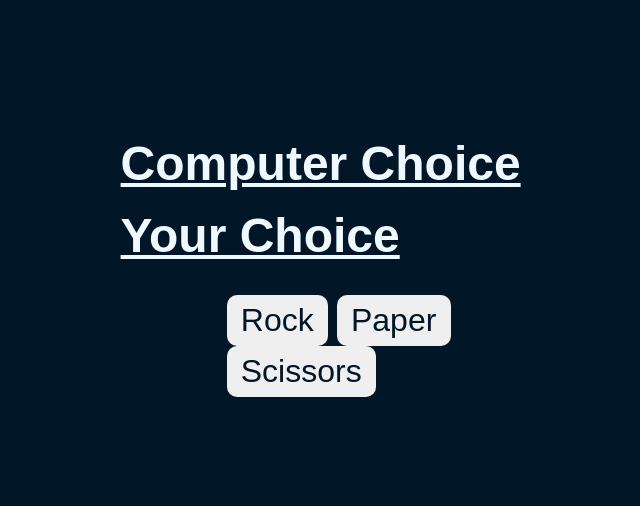
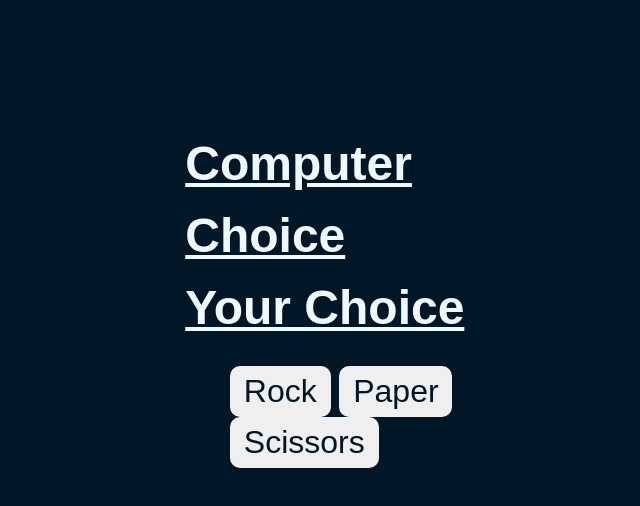
Before and after one commit to kiiramat/rock-paper-scissors-, a plain HTML site: page index.html in a window 1280 px wide. Shown: the whole page, without its empty margins (289-929 px from the left). Drawn offline with Linux system fonts and the light colour scheme; a web font is replaced by a local one.

Commit message:
Center the page

```diff
--- a/css/app.css
+++ b/css/app.css
@@ -7,7 +7,8 @@
 }
 
 body {
-    padding: 10% 32%;
+    margin: 10% auto;
+    width: 35%;
     font-family: "Parkinsans", sans-serif;
     font-optical-sizing: auto;
     font-weight: 400;
@@ -20,6 +21,7 @@ body {
 .display-area {
     line-height: 1.5;
     margin-bottom: 5%;
+    padding-left: 13%;
 }
 
 .computer-choice-display-area h2,
```
